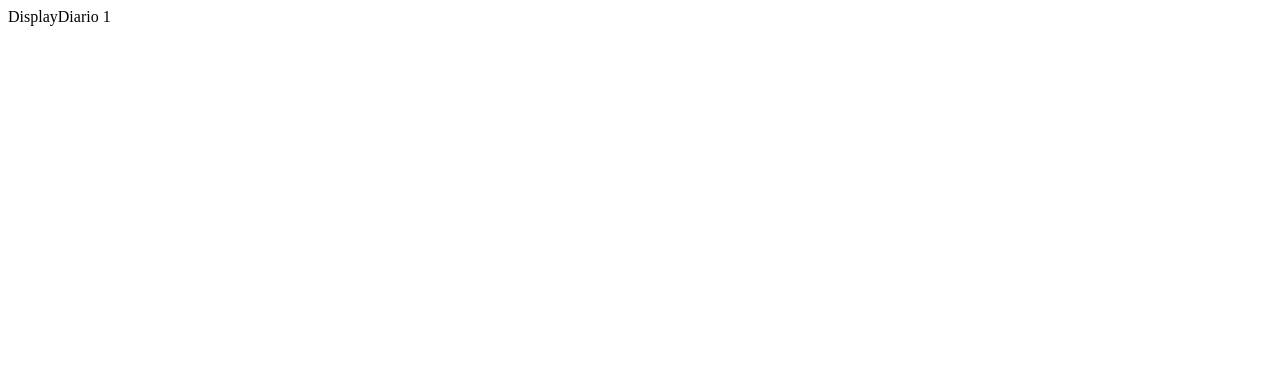
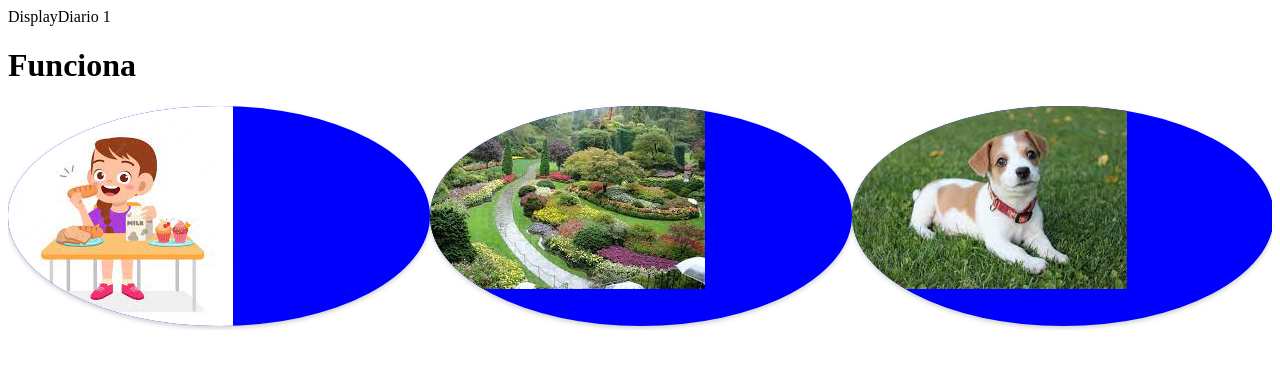
Before and after one commit to Nuno362/healthpic, a React (Create React App) app: page /MenuDiario/1 in a window 1280 px wide. Shown: the top 368 px of the page. Built offline with nearby package versions, Linux system fonts and the light colour scheme.

Commit message:
"carousel"

```diff
--- a/src/Pages/DisplayDiario.js
+++ b/src/Pages/DisplayDiario.js
@@ -1,5 +1,6 @@
 import React from 'react'
 import { Link, useParams} from 'react-router-dom';
+import Carousel from '../components/Carousel';
 
 function DisplayDiario() {
 
@@ -8,7 +9,11 @@ function DisplayDiario() {
   console.log(productId);
 
   return (
+    <>
     <div>DisplayDiario {productId}</div>
+    <Carousel Index ={productId}/>
+    </>
+
   )
 }
 
--- a/src/components/Carousel.js
+++ b/src/components/Carousel.js
@@ -1,56 +1,46 @@
 import {useState} from "react"
 import Slider from "react-slick";
 import records from "./recordsAçõesDiárias.json"
+import "slick-carousel/slick/slick.css";
+import "slick-carousel/slick/slick-theme.css";
 
-const record = records;
 
-function Carousel(){
 
-    const NextArrow = ({onClick}) => {
-        return (
-           <div className="arrow next" onClick={onClick}>
+function Carousel(Index){
 
-           </div>
-        );
-    };
+    const record = records;
+    let itemEscolhidoArray = Object.values(Index);
+    let itemEscolhido = itemEscolhidoArray[0];
+    console.log(itemEscolhido);
 
-    const PrevArrow = ({onClick}) => {
-        return (
-           <div className="arrow prev" onClick={onClick}>
+    const settings = {
 
-           </div>
-        );
-    };
+        infinite: true,
+        speed: 500,
+        slidesToShow: 3,
+        slidesToScroll: 1
+      };
 
-    const [imageIndex, setImageIndex] = useState()
-
-    const settings ={
-        infinite: true,
-        lazyLoad: true,
-        speed: 300,
-        centerMode: true,
-        centerPadding: 0,
-        nextArrow:<NextArrow />,
-        prevArrow:<PrevArrow />,
-        beforeChange: (current, next) => setImageIndex(next),
-
-    };
 
     return (
         <>
+        <h1>Funciona</h1>
         <Slider {...settings}>
-            {record.map((item,idx)=>{
-                return(
-                    <>
-                    <div className={ item.id === imageIndex ? "slide activeSlide" : "slide"}>
-
-                    </div>
-                    </>
-                )
-            })}
+        {record.map((item)=>(
+           <div className = "card">
+            <div className = "card-top">
+                <img src={item.image} alt ="fazer" />
+                <hi>{item.title}</hi>
+            </div>
+            <div className="card-bottom">
+                <h3>{item.title}</h3>
+            </div>
+           </div>
+        ))}
         </Slider>
         </>
     );
+
 }
 
 export default Carousel;
--- a/src/components/MenuSelector.js
+++ b/src/components/MenuSelector.js
@@ -16,9 +16,7 @@ function MenuSelector() {
 
 
 
-    useEffect(() =>{
-        console.log('use effect ran')
-    })
+
 
     if(view){
         return (
```
